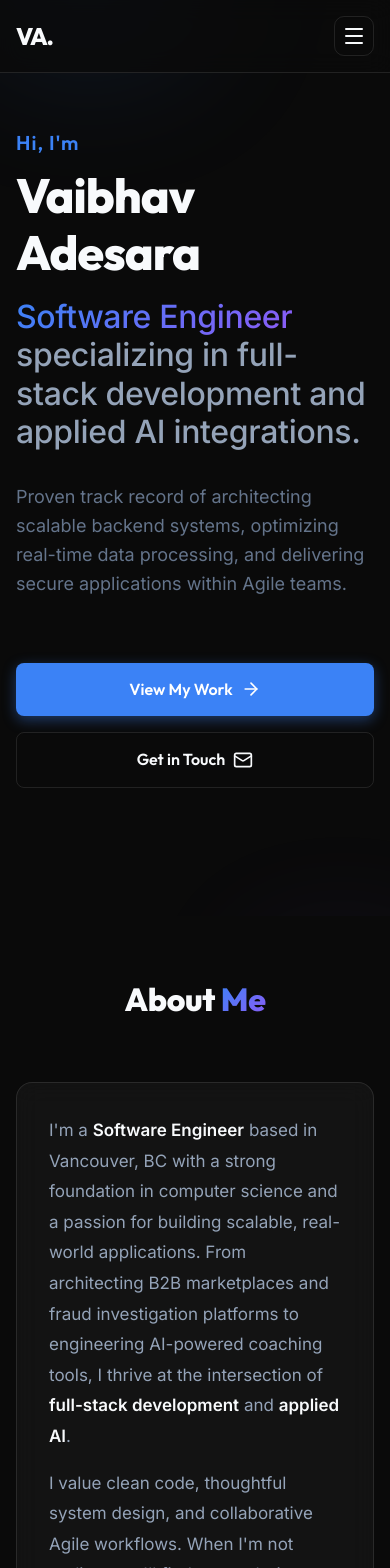
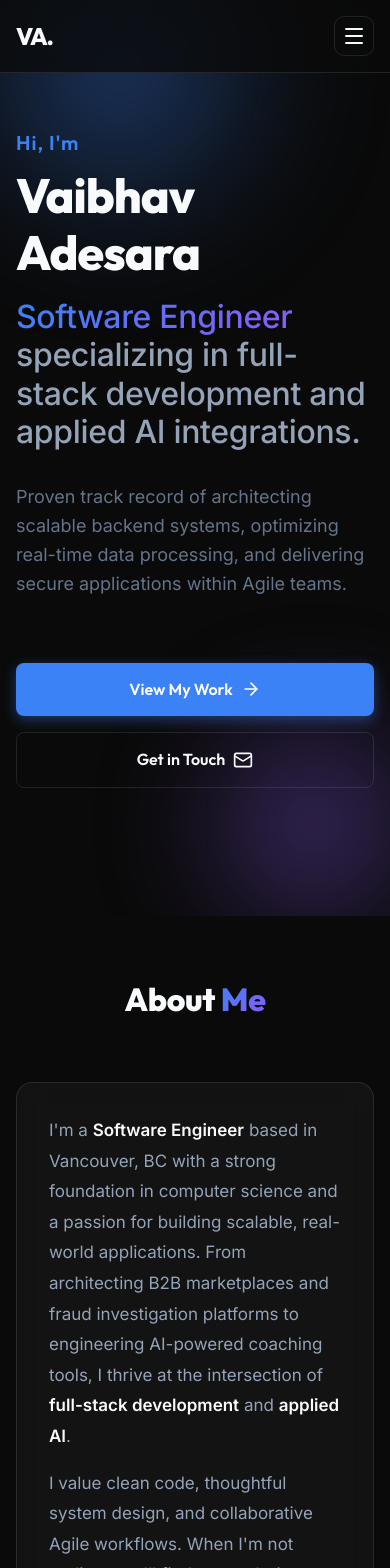
Before and after one commit to vaibhav-24hr/vaibhav-portfolio, a React (Vite) app: page / in a window 390 px wide. Shown: the top 1568 px of the page. Built offline with nearby package versions, Linux system fonts and the light colour scheme.

Commit message:
Fix mobile hero section background gradient glow visibility

```diff
--- a/src/components/Hero.css
+++ b/src/components/Hero.css
@@ -145,4 +145,23 @@
     width: 100%;
     justify-content: center;
   }
+  .blob {
+    filter: blur(60px);
+  }
+  .blob-1 {
+    width: 85vw;
+    height: 85vw;
+    min-width: 320px;
+    min-height: 320px;
+    top: -5%;
+    left: -20%;
+  }
+  .blob-2 {
+    width: 75vw;
+    height: 75vw;
+    min-width: 280px;
+    min-height: 280px;
+    bottom: -5%;
+    right: -20%;
+  }
 }
```
